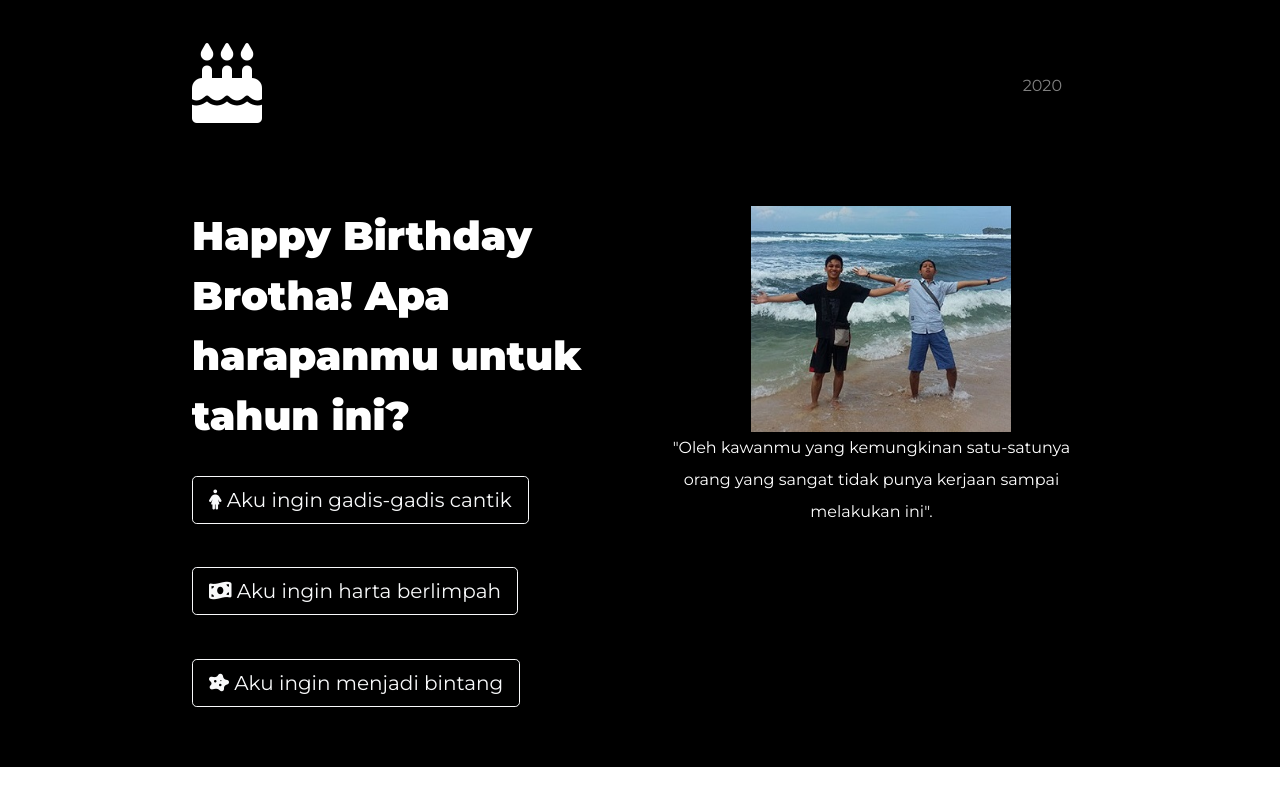
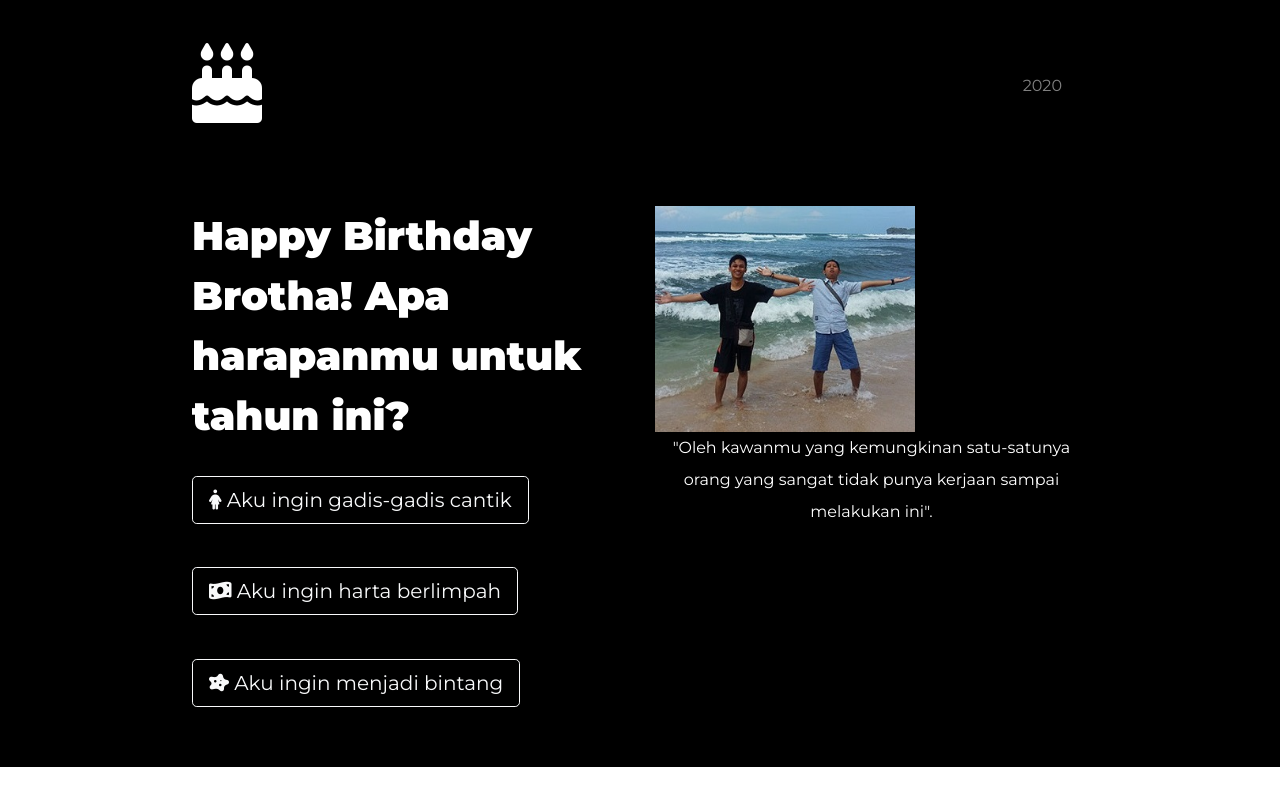
Before and after one commit to Garinjuniar/qqbirthday, a plain HTML site: page index.html in a window 1280 px wide. Drawn offline with nearby package versions, Linux system fonts and the light colour scheme.

Commit message:
Update styles.css

```diff
--- a/css/styles.css
+++ b/css/styles.css
@@ -25,9 +25,7 @@ h1{
 }
 .us{
   width: 60%;
-  position: relative;
-  left: 6rem;
-  border-radius: 10;
+  margin: 0 auto 0;
 }
 .navbar-dark .navbar-brand {
   font-size: 2.5rem;
```
